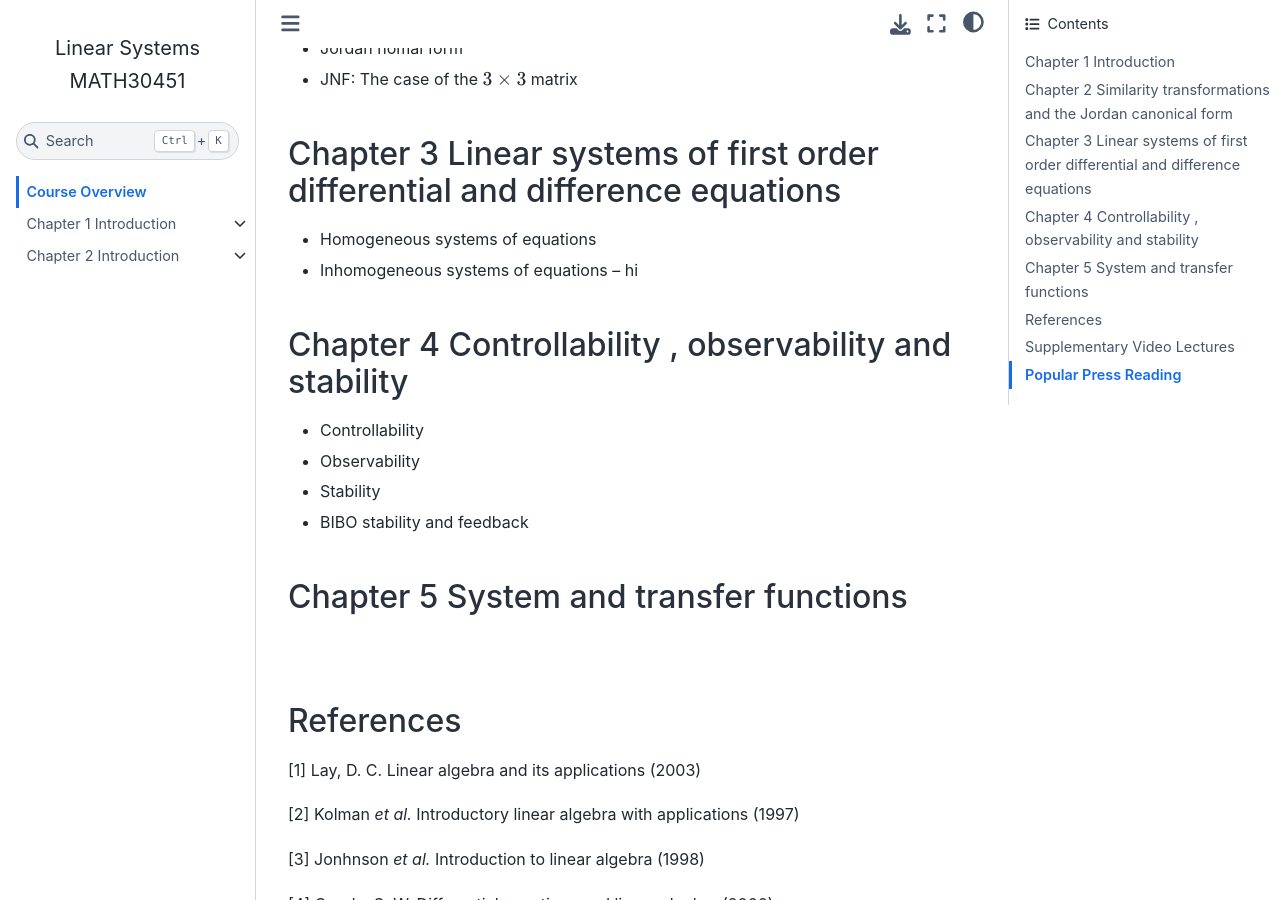
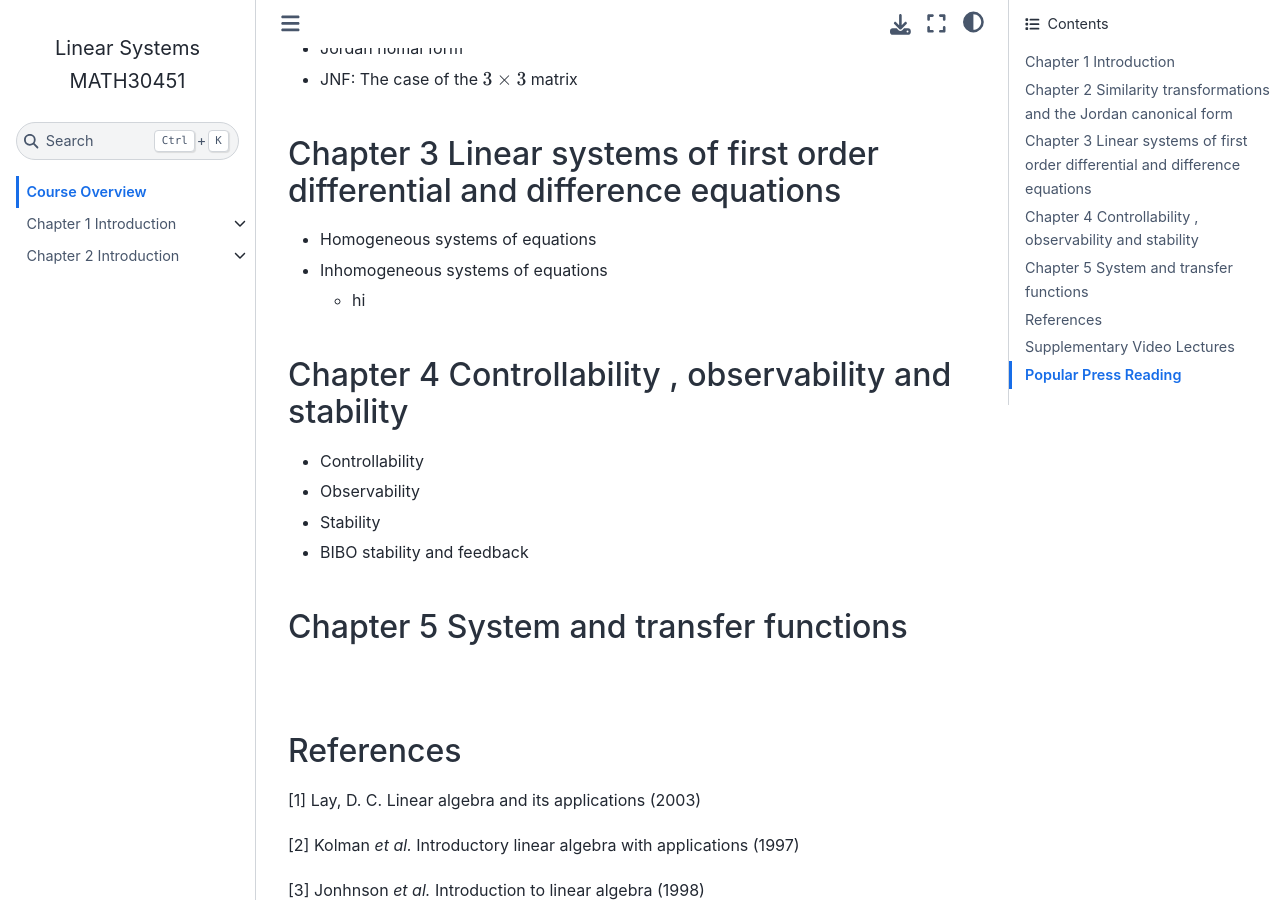
Before and after one commit to jjcrofts77/Linear-Systems-MATH30451, a Jupyter Book: the page built from intro.md, in a window 1280 px wide and 900 px high, scrolled down 502 px. Built offline with Jupyter Book 1.0.4 settings and Sphinx 7.4.7 and the Sphinx Book theme 1.1.4, drawn with Linux system fonts in a browser that asks for light colours.

```diff
--- a/intro.md
+++ b/intro.md
@@ -16,7 +16,7 @@ This Jupyterbook provides the course notes for the third year module Linear Syst
 ### Chapter 3 Linear systems of first order differential and difference equations
    - Homogeneous systems of equations
    - Inhomogeneous systems of equations
-      -- hi
+      - hi
 
 ### Chapter 4 Controllability , observability and stability
    - Controllability
```
